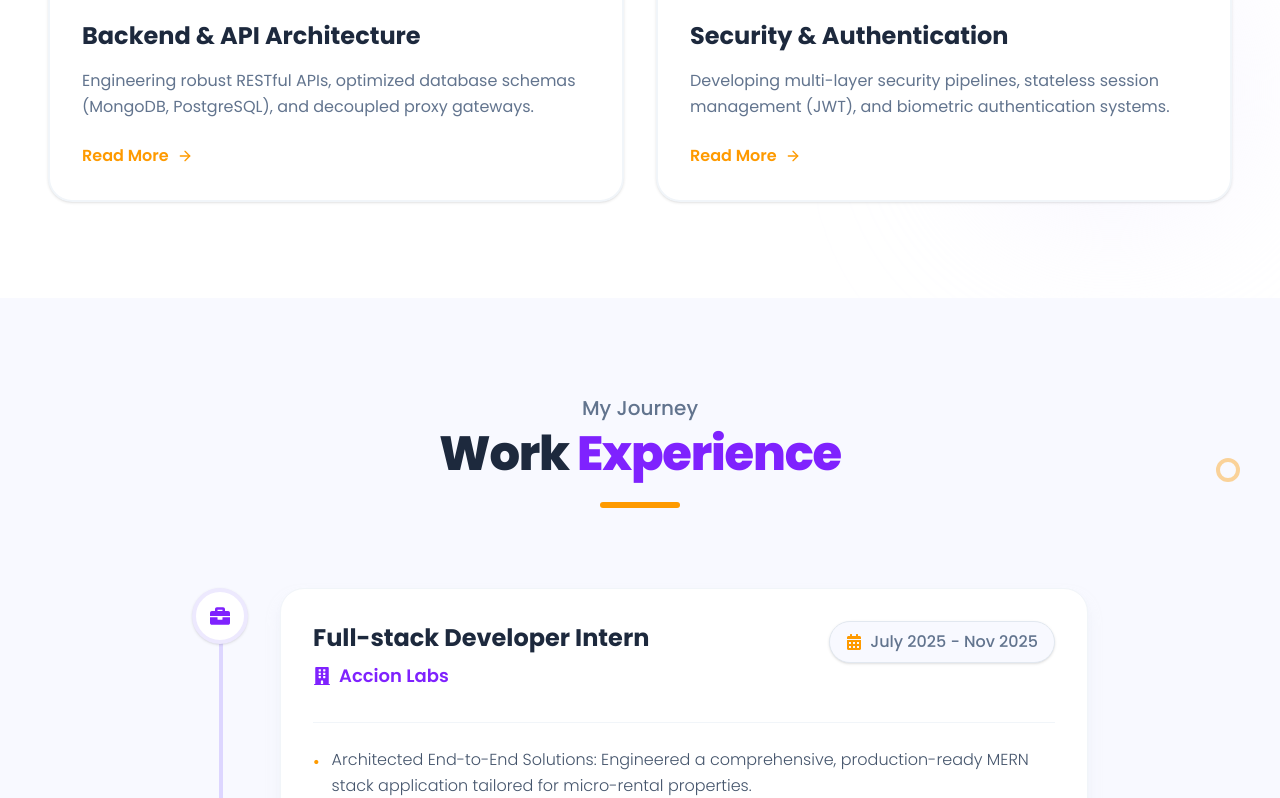
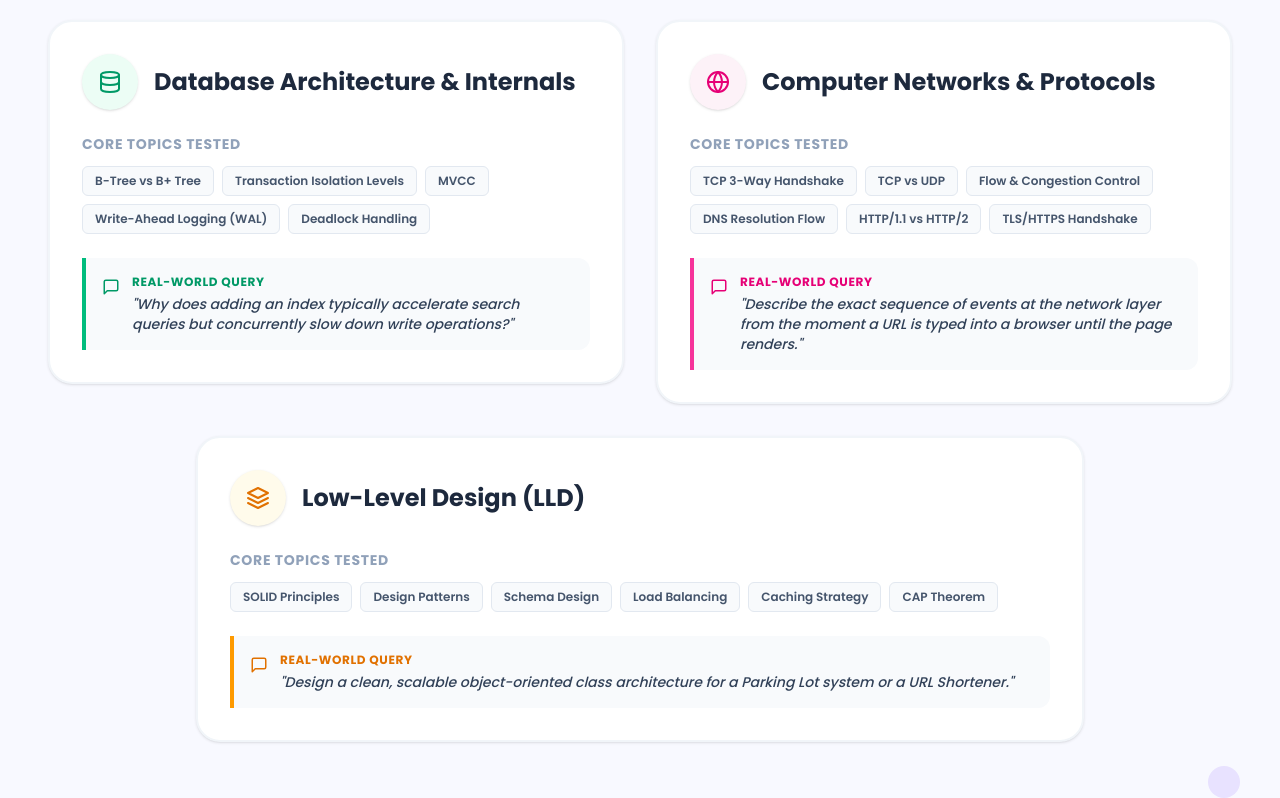
Before and after one commit to aryansingh200529/modern-portfolio, a React (Vite) app: page / in a window 1280 px wide. Shown: the part 4564-5362 px from the top of the page. Built offline with nearby package versions, Linux system fonts and the light colour scheme.

Commit message:
Add Coursework component and Skills import
Added Coursework component to App and uncommented Skills import.

```diff
--- a/src/App.jsx
+++ b/src/App.jsx
@@ -2,9 +2,9 @@ import React from 'react';
 import Navbar from './components/Navbar';
 import Hero from './components/Hero';
 import About from './components/About';
-import Skills from './components/Skills'; // <-- Skills import kiya gaya hai
+import Skills from './components/Skills';
+import Coursework from './components/coursework';
 import Services from './components/Services';
-import Experience from './components/Experience';
 import Projects from './components/Projects';
 import Contact from './components/Contact';
 
@@ -16,8 +16,8 @@ function App() {
         <Hero />
         <About />
         <Skills /> {/* <-- Yahan Skills section add kiya hai */}
+        <Coursework />
         <Services />
-        <Experience />
         <Projects />
         <Contact />
       </main>
```
